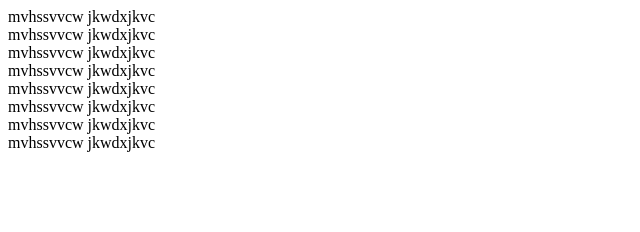
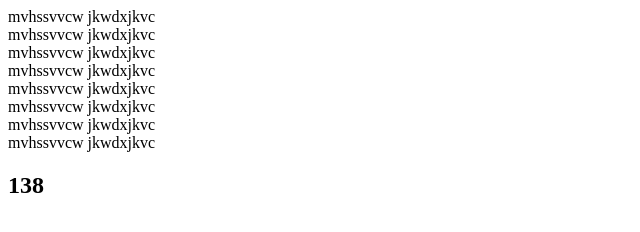
Before and after one commit to rajamuthu2003/Raju, a plain HTML site: page about.html in a window 1280 px wide. Shown: the full height of the page, 0-640 px from the left. Drawn offline with Linux system fonts and the light colour scheme.

Commit message:
change in about

```diff
--- a/about.html
+++ b/about.html
@@ -14,5 +14,6 @@
     <div>mvhssvvcw  jkwdxjkvc</div>
     <div>mvhssvvcw  jkwdxjkvc</div>
     <div>mvhssvvcw  jkwdxjkvc</div>
+    <h2>138</h2>
 </body>
 </html>
```
